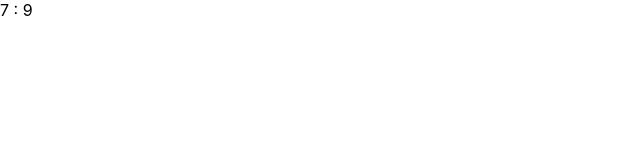
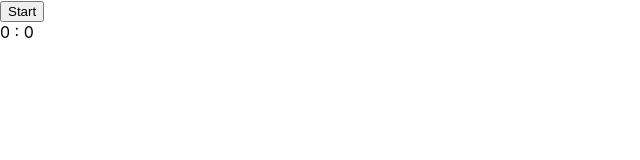
Before and after one commit to eMThe94/sda-react-127, a React (Create React App) app: page / in a window 1280 px wide. Shown: the top 160 px of the page, without its empty margins (0-640 px from the left). Built offline with nearby package versions, Linux system fonts and the light colour scheme.

Commit message:
Start stoper

```diff
--- a/src/App.js
+++ b/src/App.js
@@ -10,7 +10,11 @@ class App extends React.Component {
       decySeconds: 0
     };
 
-    setInterval(() => { this.tick() }, 100);
+    // Jezeli startStoper ma być funkcja obslugujaca event to
+    // musimy przypisac "this" do tej funkcji
+    // tak aby funkcja w momencie wywolania "wiedziala" czym jest "this"
+    // this - to oczywiscie obiekt naszego komponentu
+    this.startStoper = this.startStoper.bind(this);
   }
 
   tick() {
@@ -30,9 +34,16 @@ class App extends React.Component {
     });
   }
 
+  startStoper(){
+    setInterval(() => { this.tick() }, 100);
+  }
+
   render() {
     return (
+    <div>
+      <button onClick={this.startStoper}>Start</button>
       <div>{this.state.seconds} : {this.state.decySeconds}</div>
+    </div>
     );
   }
 }
```
